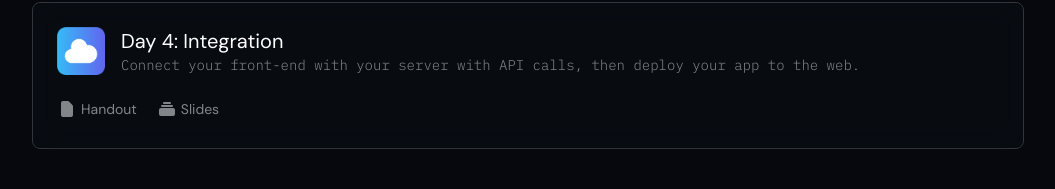
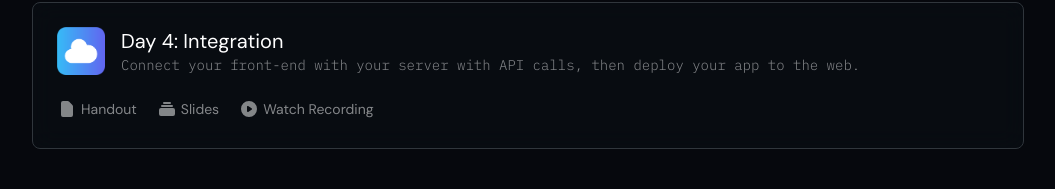
Before and after one commit to xuvi7/bootcamp-fall2025, a Next.js app: page / in a window 1280 px wide. Shown: the part 1115-1304 px from the top of the page, without its empty margins (112-1167 px from the left). Built offline with nearby package versions, Linux system fonts and the light colour scheme.

Commit message:
day 4 recording

```diff
--- a/pages/index.tsx
+++ b/pages/index.tsx
@@ -35,7 +35,7 @@ const workshops: { name: string; description: string; image: string; handout: st
         image: "/deploy.png",
         handout: "https://docs.google.com/document/d/11P6LNeaB09XVtZyyZ5Myn4g2XQBQTjwq5-PJibeTRi8/edit?usp=sharing",
         slides: "https://docs.google.com/presentation/d/1miYctl3iwwru6nG9MEL4Hq3KqL0WZvmMK19OowE0yQQ/edit?usp=sharing",
-        // recording: "https://brown.zoom.us/rec/share/zM88u1r0WRDvX6nPybnlYVC7EWZ1R5IZtlyutVfb5IScPmmnD-gNxGWRK8UGQPU.96_hU7bwzUYP-uia",
+        recording: "https://brown.zoom.us/rec/share/RW-vst_prKGT1hh9vOuHwwsYBPmYJvTBprG6OQ1eravlfQLq3kKVP_UUDSV_GdLn.mCm1lhzwVBSQMgss",
     }];
 
 const Home: NextPage = () => {
```
